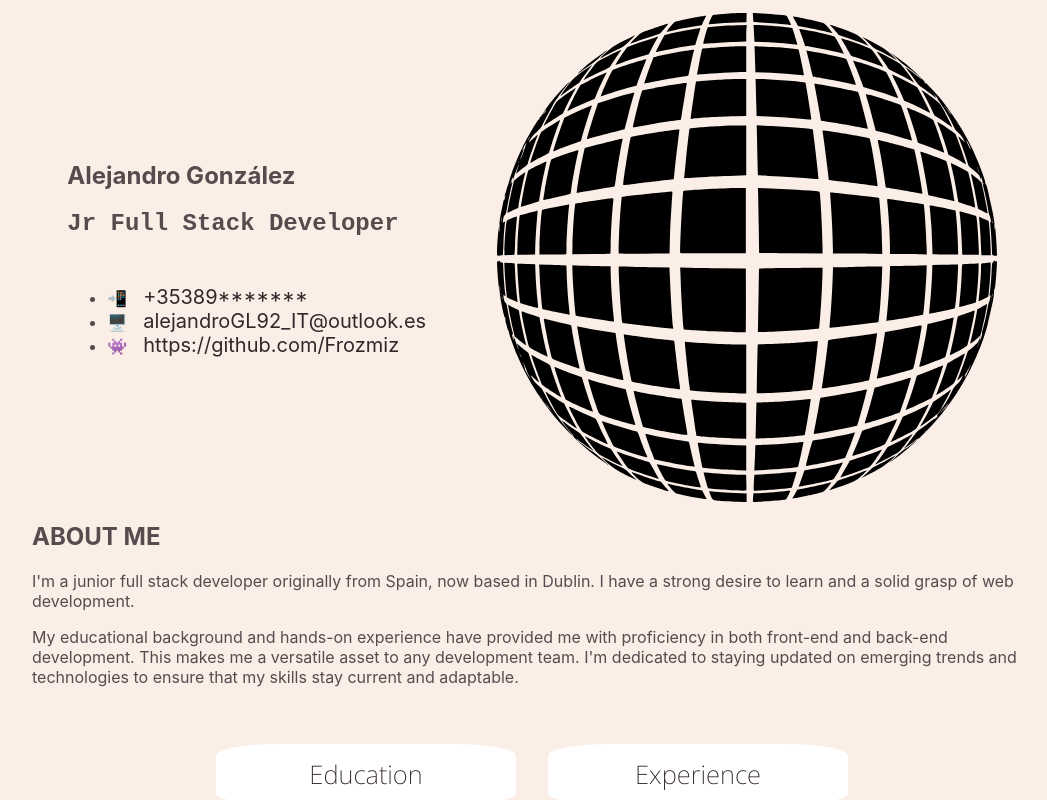
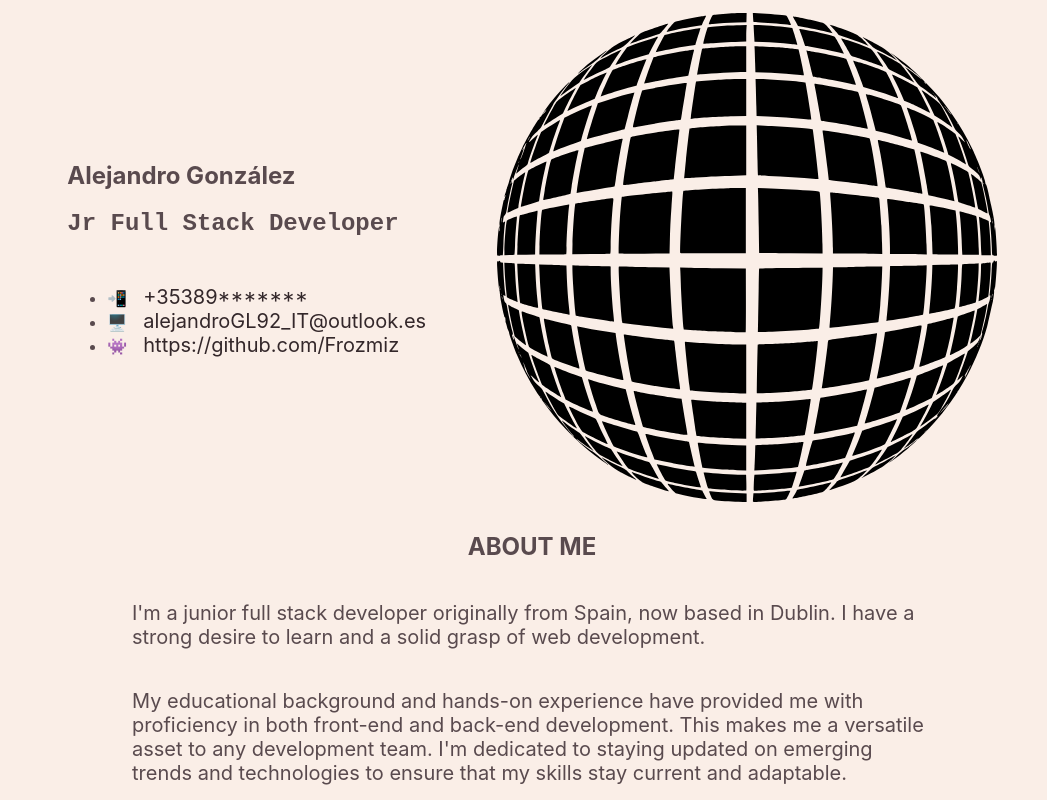
Before and after one commit to Frozmiz/CV-REACT, a React (Create React App) app: page / in a window 1280 px wide. Shown: the top 800 px of the page, without its empty margins (108-1155 px from the left). Built offline with nearby package versions, Linux system fonts and the light colour scheme.

Commit message:
style: add css to aboutMe section

```diff
--- a/src/components/Hero/Hero.scss
+++ b/src/components/Hero/Hero.scss
@@ -47,6 +47,18 @@
 
     flex-basis: 30%;
   }
+  &__about {
+    align-items: center;
+    display: flex;
+    flex-wrap: wrap;
+    justify-content: space-around;
+    margin: 0 auto;
+    max-width: 1000px;
+    padding: 1% 10%;
+    & > p {
+      font-Size: 20px;
+    }
+  }
 
 }
 
```
